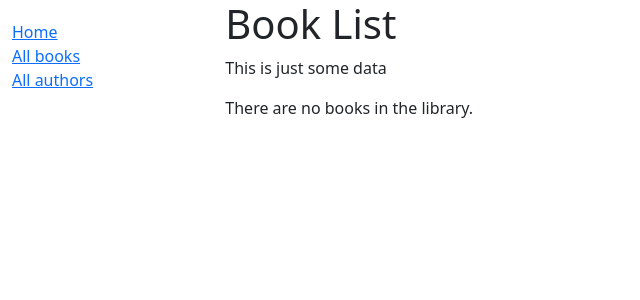
After one commit to shaazanaam/__djngo_library__, a Django app: page /catalog/books/ in a window 1280 px wide. The commit adds this page. Shown: the top 300 px of the page, without its empty margins (0-640 px from the left). Run offline with Django 5.2, Linux system fonts and the light colour scheme; data that the repository does not hold is empty.

Commit message:
Including the folder structure for template folder and the book_list and the book_detail

```diff
--- a/locallibrary/catalog/templates/base_generic.html
+++ b/locallibrary/catalog/templates/base_generic.html
@@ -21,7 +21,7 @@
           {% block sidebar %}
             <ul class="sidebar-nav">
               <li><a href="{% url 'index' %}">Home</a></li>
-              <li><a href="">All books</a></li>
+              <li><a href=" {% url 'books' %}">All books</a></li>
               <li><a href="">All authors</a></li>
             </ul>
           {% endblock %}
--- /dev/null
+++ b/locallibrary/catalog/templates/catalog/book_list.html
@@ -0,0 +1,18 @@
+{% extends "base_generic.html" %}
+
+{% block content %}
+  <h1>Book List</h1>
+  <p>{{some_data}}</p>
+  {% if book_list %}
+    <ul>
+      {% for book in book_list %}
+      <li>
+        <a href="{{ book.get_absolute_url }}">{{ book.title }}</a>
+        ({{book.author}})
+      </li>
+      {% endfor %}
+    </ul>
+  {% else %}
+    <p>There are no books in the library.</p>
+  {% endif %}
+{% endblock %}
--- a/locallibrary/catalog/urls.py
+++ b/locallibrary/catalog/urls.py
@@ -10,4 +10,7 @@ urlpatterns = [
     # that will be called if the URL matches(views.BookListView.as_view()), and a name
     # that you can use to uniquely identify the URL (books).
     path('books/', views.BookListView.as_view(), name='books'),
+    path('book/<int:pk>', views.BookDetailView.as_view(), name='book-detail'),
+    #re_path(r'^book/(?P<pk>\d+)$', views.BookDetailView.as_view(), name='book-detail'),
+
 ]
--- a/locallibrary/catalog/views.py
+++ b/locallibrary/catalog/views.py
@@ -3,19 +3,13 @@ from .models import Book, Author, BookInstance, Genre
 # Create your views here.
 def index(request):
     """ View function for the home page of the site."""
-
     #Generate counts of some of the main objects
     num_books =Book.objects.all().count()
     num_instances = BookInstance.objects.all().count()
-
-
     # Available books (status = 'a')
-
     num_instances_available = BookInstance.objects.filter(status__exact='a').count()
-
     # The 'all()' is implied by default.
     num_authors = Author.objects.count()
-
     num_genres_fiction = Genre.objects.filter(name__icontains='fiction').count()
     num_books_with_fiction = Book.objects.filter(genre__name__icontains='fiction').count()
 
@@ -27,5 +21,31 @@ def index(request):
         'num_genres_fiction': num_genres_fiction,
         'num_books_with_fiction': num_books_with_fiction,
     }
+
 # Render the HTML template index.html with the data in the context variable
     return render(request, 'index.html', context=context)
+
+from django.views import generic
+#The generic view will query the database to get all records for the specified model (Book) and render them using a template.
+#located at /locallibrary/catalog/templates/catalog/book_list.html(we will create this file in the next step).
+#Within the template, the object_list  or the book_list variable will contain the list of books to display.
+#Or more generically <model_name>_list.
+# The generic views look for tempaltes in /application_name/model_name_list.html
+#(in this case, /locallibrary/catalog/book_list.html). inside the applciaiton's (/application_name/templates/) directory.
+#(/catalog/templates/catalog/book_list.html)
+class BookListView(generic.ListView):
+    model = Book
+    # context_object_name = 'book_list' # your own name for the list as a template variable
+    # queryset = Book.objects.filter(title__icontains='war')[:5] # Get 5 books containing the title war
+    # template_name='catalog/book_list'  # Specify your own template name/location
+
+    def get_context_data(self, **kwargs):
+        #Call the base implementation first to get the context
+        context = super(BookListView, self).get_context_data(**kwargs)
+        #Create any data and add it to the context
+        context['some_data'] = 'This is just some data'
+        return context
+
+class BookDetailView(generic.DetailView):
+    model = Book
+    # template_name = 'catalog/book_detail.html'  # Specify your own template name/location
```
Also changed, not shown: locallibrary/catalog/templates/catalog/book_detail.html (added, +29 -0 lines), locallibrary/locallibrary/settings.py (line endings or trailing spaces).
